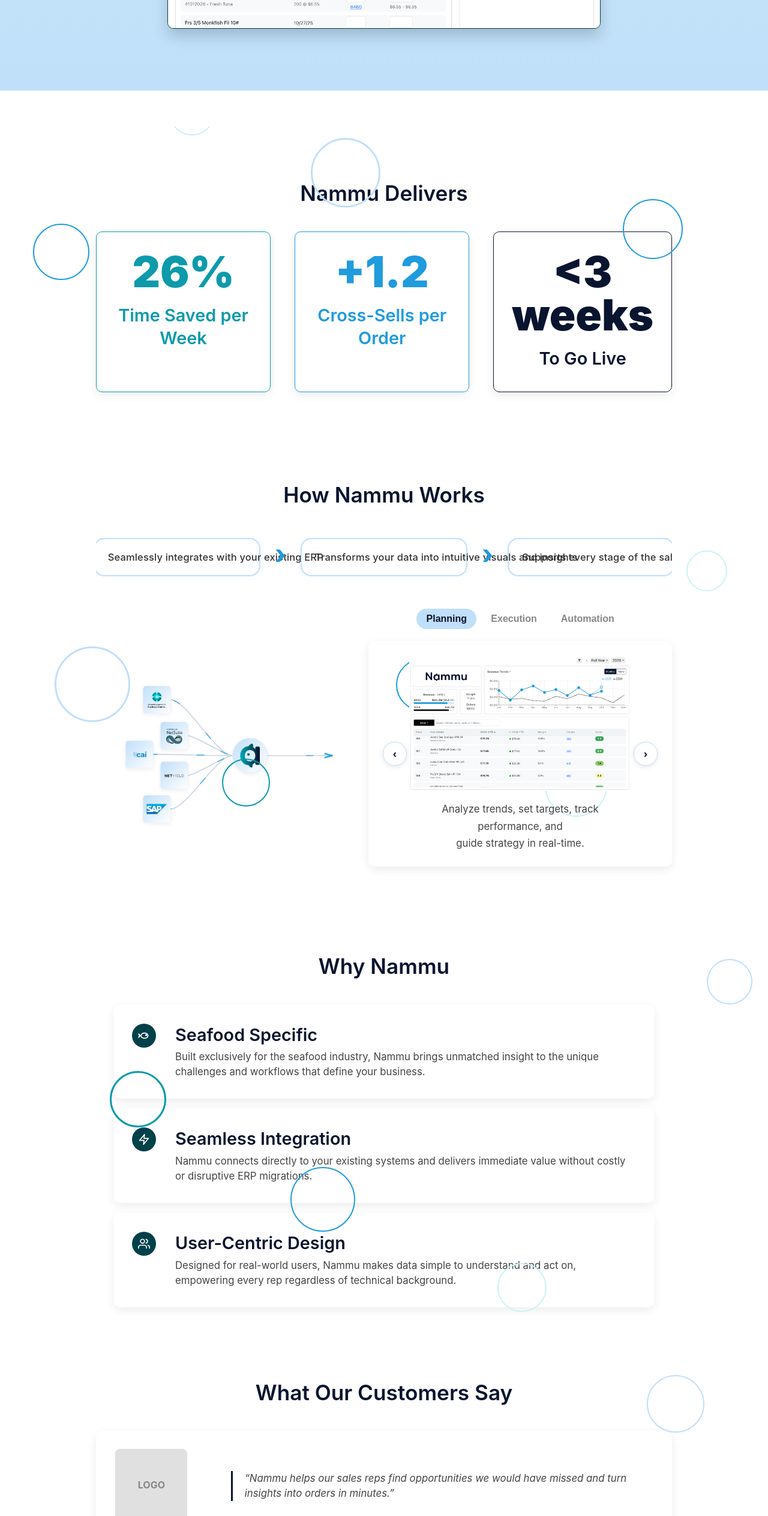
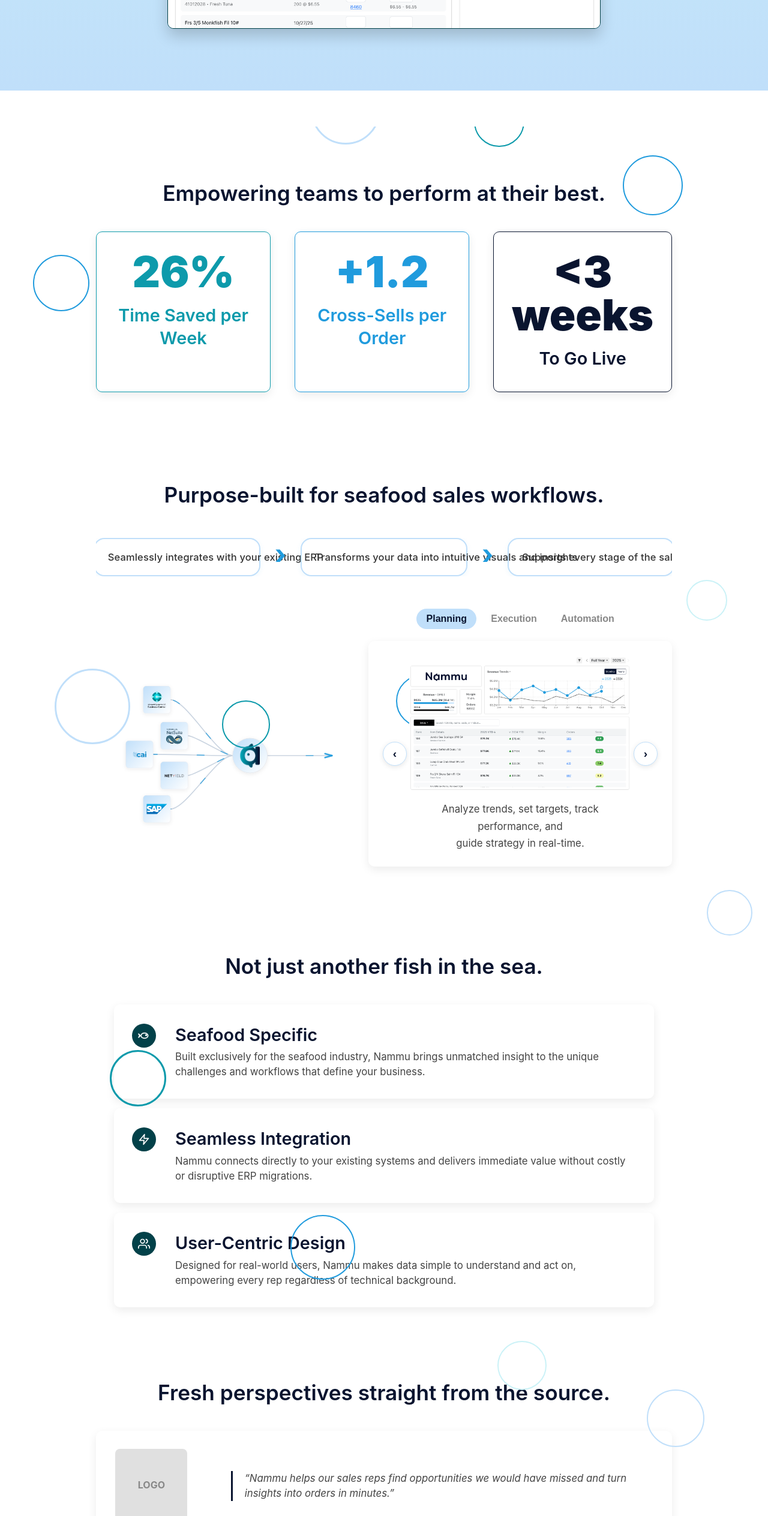
Before and after one commit to nammu-inc/website-frontend, a React (Create React App) app: page / in a window 1280 px wide. Shown: the part 838-3366 px from the top of the page at 60% size. Built offline with nearby package versions, Linux system fonts and the light colour scheme.

Commit message:
refactor: new section headers

```diff
--- a/src/components/BubbleBackground.js
+++ b/src/components/BubbleBackground.js
@@ -5,9 +5,10 @@
   const containerRef = useRef(null);
   const [containerHeight, setContainerHeight] = useState(0);
   const [bubbles, setBubbles] = useState([]);
+  const [initialized, setInitialized] = useState(false);
 
-  // 16 fixed bubble configurations
-  const bubbleConfigs = [
+  // 16 fixed bubble configurations - memoize to prevent recreation
+  const bubbleConfigs = React.useMemo(() => [
     { id: 0, x: 8, y: 15, radius: 45, strokeColor: sharedStyles.colors.primary.medium, strokeWidth: 2.5 },
     { id: 1, x: 25, y: 8, radius: 35, strokeColor: sharedStyles.colors.secondary.light, strokeWidth: 2 },
     { id: 2, x: 45, y: 12, radius: 55, strokeColor: sharedStyles.colors.primary.light, strokeWidth: 3 },
@@ -24,7 +25,7 @@
     { id: 13, x: 68, y: 82, radius: 39, strokeColor: sharedStyles.colors.secondary.light, strokeWidth: 2.5 },
     { id: 14, x: 88, y: 90, radius: 46, strokeColor: sharedStyles.colors.primary.light, strokeWidth: 2 },
     { id: 15, x: 5, y: 95, radius: 33, strokeColor: sharedStyles.colors.secondary.medium, strokeWidth: 2.5 },
-  ];
+  ], []);
 
   // Pixels per second for bubble movement
   const PIXELS_PER_SECOND = 50;
@@ -42,16 +43,18 @@
     return () => window.removeEventListener('resize', updateHeight);
   }, []);
 
-  // Initialize bubbles with their starting positions
+  // Initialize bubbles with their starting positions and random speeds
   useEffect(() => {
-    if (containerHeight > 0) {
+    if (containerHeight > 0 && !initialized) {
       setBubbles(bubbleConfigs.map(config => ({
         ...config,
         currentY: (config.y / 100) * containerHeight,
         isFirstCycle: true,
+        speedMultiplier: 0.5 + Math.random() * 1.0,
       })));
+      setInitialized(true);
     }
-  }, [containerHeight]);
+  }, [containerHeight, initialized, bubbleConfigs]);
 
   // Animate bubbles
   useEffect(() => {
@@ -66,24 +69,24 @@
         }
 
         const deltaTime = (now - bubble.lastUpdate) / 1000; // Convert to seconds
-        const speedVariation = 0.8 + (bubble.id % 5) * 0.1;
-        const speed = PIXELS_PER_SECOND * speedVariation;
+        const speed = PIXELS_PER_SECOND * bubble.speedMultiplier;
         const movement = speed * deltaTime;
 
         let newY = bubble.currentY - movement;
         let isFirstCycle = bubble.isFirstCycle;
+        let speedMultiplier = bubble.speedMultiplier;
 
-        // Check if bubble has cleared the top
         if (newY < -bubble.radius * 2) {
-          // Reset to bottom
           newY = containerHeight + bubble.radius * 2;
           isFirstCycle = false;
+          speedMultiplier = 0.5 + Math.random() * 1.0;
         }
 
         return {
           ...bubble,
           currentY: newY,
           isFirstCycle,
+          speedMultiplier,
           lastUpdate: now,
         };
       }));
--- a/src/components/HowNammuWorksSection.js
+++ b/src/components/HowNammuWorksSection.js
@@ -272,7 +272,7 @@
 
   return (
     <section style={styles.section}>
-      <h2 style={styles.title}>How Nammu Works</h2>
+      <h2 style={styles.title}>Purpose-built for seafood sales workflows.</h2>
       <div style={{
         display: "flex",
         alignItems: "center",
--- a/src/components/ImpactSection.js
+++ b/src/components/ImpactSection.js
@@ -91,7 +91,7 @@
 
   return (
     <div id="traction" style={styles.section}>
-      <h2 style={styles.title}>Nammu Delivers</h2>
+      <h2 style={styles.title}>Empowering teams to perform at their best.</h2>
       <p style={styles.subtitle}></p>
 
       <div style={styles.resultsContainer}>
--- a/src/components/TestimonialSection.js
+++ b/src/components/TestimonialSection.js
@@ -86,7 +86,7 @@
 
   return (
     <div id="testimonials" style={styles.section}>
-      <h2 style={styles.title}>What Our Customers Say</h2>
+      <h2 style={styles.title}>Fresh perspectives straight from the source.</h2>
       <div style={styles.testimonialContainer}>
         <div style={styles.logoContainer}>
           <div style={styles.logoPlaceholder}>LOGO</div>
--- a/src/components/WhyNammuSection.js
+++ b/src/components/WhyNammuSection.js
@@ -134,7 +134,7 @@
   return (
     <div id="why" style={styles.section}>
       <div style={styles.header}>
-        <h2 style={styles.title}>Why Nammu</h2>
+        <h2 style={styles.title}>Not just another fish in the sea.</h2>
       </div>
 
       <div style={styles.stepsWrap}>
```
